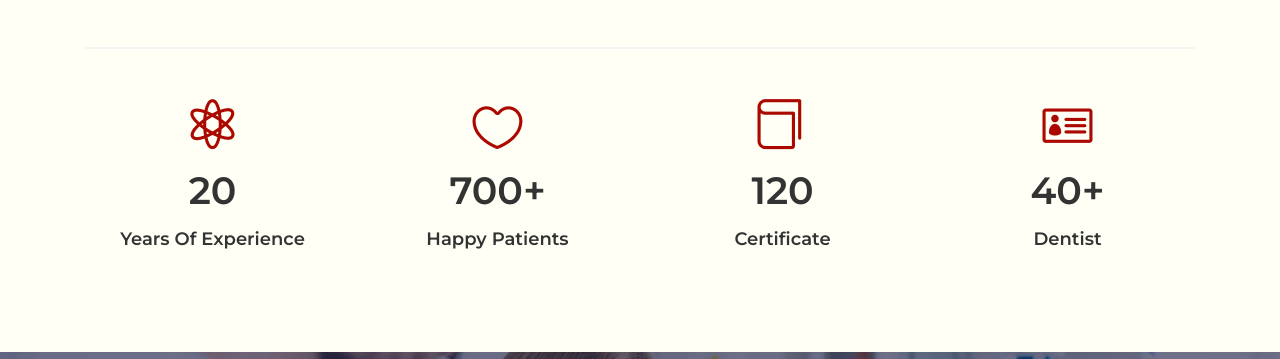
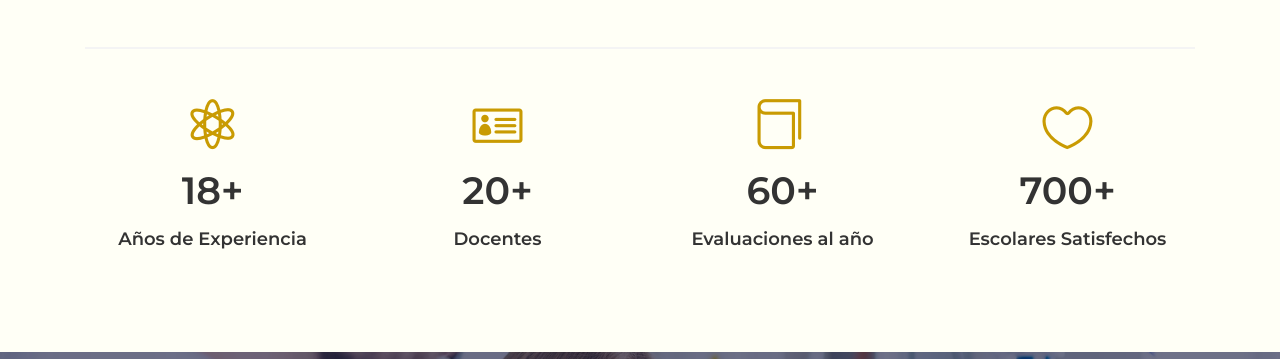
Before and after one commit to David2289/RealPacifico, a website: page nosotros.html in a window 1280 px wide. Shown: the part 1384-1743 px from the top of the page. Drawn offline with nearby package versions, Linux system fonts and the light colour scheme.

Commit message:
Información añadida

```diff
--- a/nosotros.html
+++ b/nosotros.html
@@ -227,37 +227,41 @@
         <section class="dento-cta-area">
             <div class="container">
                 <div class="row">
-                    <div class="col-12 col-sm-6 col-lg-3">
-                        <div class="single-cta text-center mt-50 mb-100">
-                            <i class="icon_genius"></i>
-                            <h2><span class="counter">20</span></h2>
-                            <h5>Years Of Experience</h5>
-                        </div>
+                  <!-- Cool Facts Area -->
+                  <div class="col-12 col-sm-6 col-lg-3">
+                    <div class="single-cta text-center mt-50 mb-100">
+                      <i class="icon_genius"></i>
+                      <h2><span class="counter">18</span>+</h2>
+                      <h5>Años de Experiencia</h5>
                     </div>
+                  </div>
 
-                    <div class="col-12 col-sm-6 col-lg-3">
-                        <div class="single-cta text-center mt-50 mb-100">
-                            <i class="icon_heart_alt"></i>
-                            <h2><span class="counter">700</span>+</h2>
-                            <h5>Happy Patients</h5>
-                        </div>
+                  <!-- Cool Facts Area -->
+                  <div class="col-12 col-sm-6 col-lg-3">
+                    <div class="single-cta text-center mt-50 mb-100">
+                      <i class="icon_id"></i>
+                      <h2><span class="counter">20</span>+</h2>
+                      <h5>Docentes</h5>
                     </div>
+                  </div>
 
-                    <div class="col-12 col-sm-6 col-lg-3">
-                        <div class="single-cta text-center mt-50 mb-100">
-                            <i class="icon_book_alt"></i>
-                            <h2><span class="counter">120</span></h2>
-                            <h5>Certificate</h5>
-                        </div>
+                  <!-- Cool Facts Area -->
+                  <div class="col-12 col-sm-6 col-lg-3">
+                    <div class="single-cta text-center mt-50 mb-100">
+                      <i class="icon_book_alt"></i>
+                      <h2><span class="counter">60</span>+</h2>
+                      <h5>Evaluaciones al año</h5>
                     </div>
+                  </div>
 
-                    <div class="col-12 col-sm-6 col-lg-3">
-                        <div class="single-cta text-center mt-50 mb-100">
-                            <i class="icon_id"></i>
-                            <h2><span class="counter">40</span>+</h2>
-                            <h5>Dentist</h5>
-                        </div>
+                  <!-- Cool Facts Area -->
+                  <div class="col-12 col-sm-6 col-lg-3">
+                    <div class="single-cta text-center mt-50 mb-100">
+                      <i class="icon_heart_alt"></i>
+                      <h2><span class="counter">700</span>+</h2>
+                      <h5>Escolares Satisfechos</h5>
                     </div>
+                  </div>
                 </div>
             </div>
         </section>
--- a/style.css
+++ b/style.css
@@ -1036,7 +1036,7 @@ margin-bottom: 40px; }
   z-index: 1; }
   .single-cta i {
     font-size: 50px;
-    color: #ab0900;
+    color: var(--primary-dark-color);
     margin-bottom: 15px;
     display: block; }
     @media only screen and (min-width: 768px) and (max-width: 991px) {
```
Also changed, not shown: index.html (+20 -19 lines).
